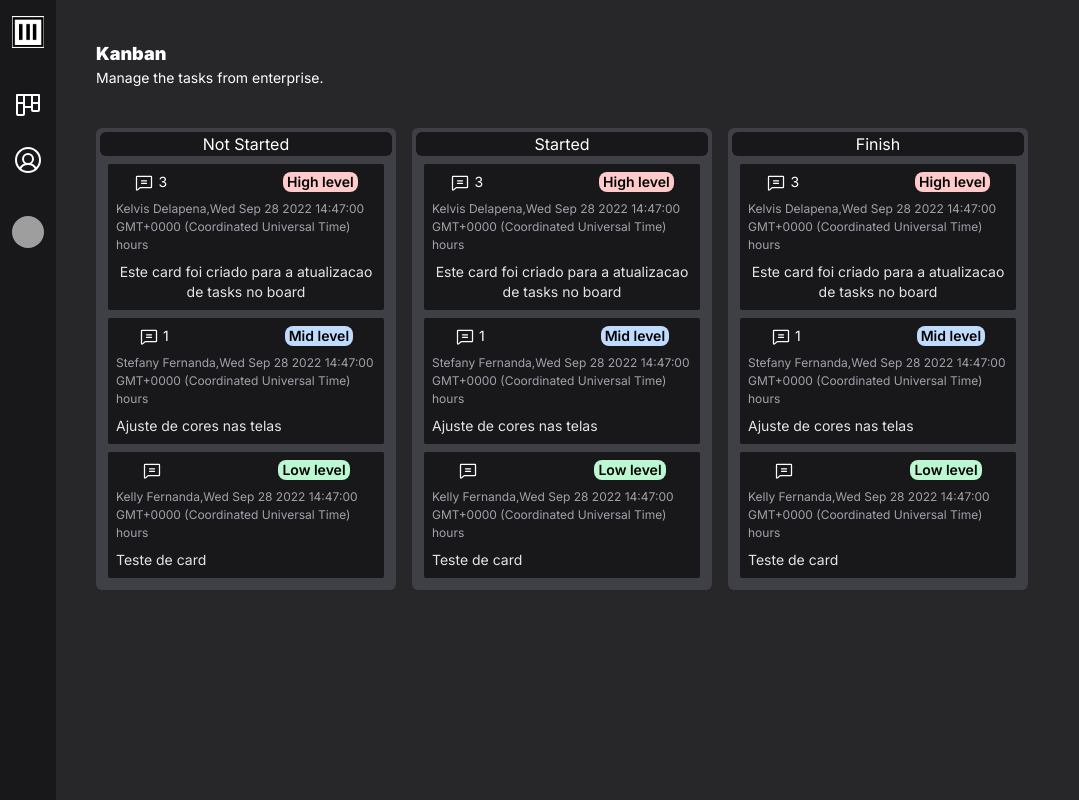
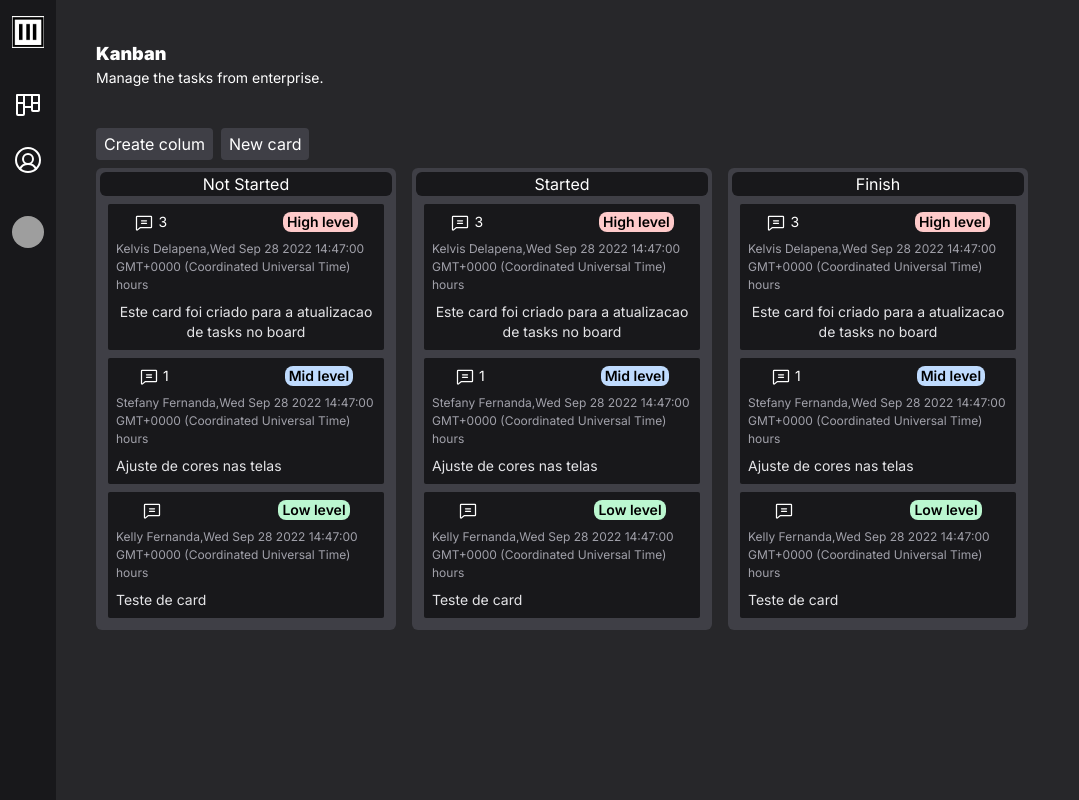
Before and after one commit to Kelvis-fernando/kanban-app, a React (Vite) app: page / in a window 1280 px wide. Shown: the whole page, without its empty margins (0-1079 px from the left). Built offline with nearby package versions, Linux system fonts and the light colour scheme; grey boxes are pictures that could not be loaded.

Commit message:
added new buttons to add colum, card and new user

```diff
--- a/src/pages/Kanban.tsx
+++ b/src/pages/Kanban.tsx
@@ -63,6 +63,10 @@ const Kanban = () => {
   return (
     <div className="m-10">
       <HeaderPage title={"Kanban"} subtitle={"Manage the tasks from enterprise."} />
+      <div className="my-2">
+        <button className="bg-zinc-700 rounded px-2 py-1">Create colum</button>
+        <button className="mx-2 bg-zinc-700 rounded px-2 py-1">New card</button>
+      </div>
       <div className="flex gap-4">
         {colums.map((colum, index) => {
           return (
--- a/src/pages/Users.tsx
+++ b/src/pages/Users.tsx
@@ -45,6 +45,7 @@ const Users = () => {
   return (
     <div className="m-10 px-3 py-4">
       <HeaderPage title={"Users"} subtitle={"Manage and add new users."} />
+      <button className="my-2 bg-zinc-700 rounded px-2 py-1">New user</button>
       <table>
         <tbody className="w-full text-md shadow-md rounded mb-4">
           {users.map((user, index) => {
```
